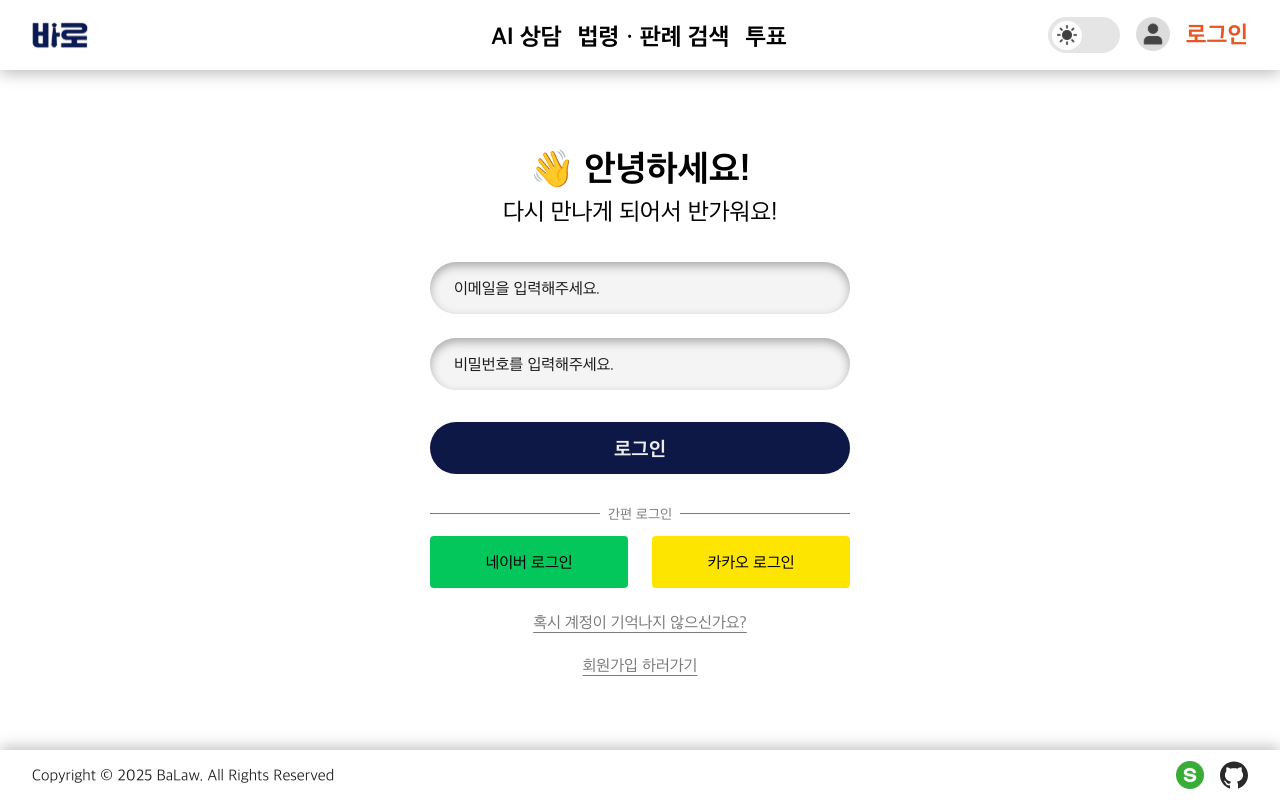
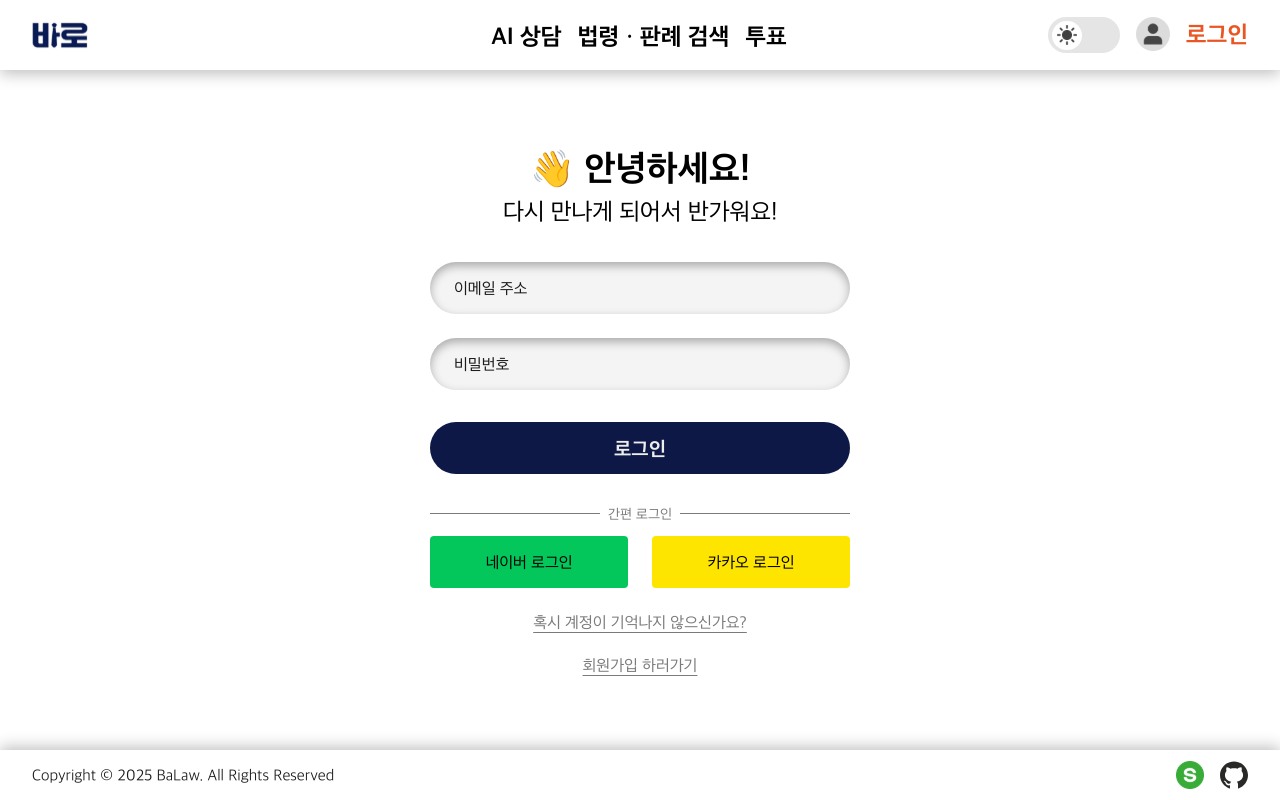
Before and after one commit to prgrms-web-devcourse-final-project/WEB5_6_SamSamOO_FE, a Next.js app: page /login in a window 1280 px wide. Built offline with nearby package versions, Linux system fonts and the light colour scheme.

Commit message:
feat : 로그인 api 연결

```diff
--- /dev/null
+++ b/src/api/loginApi.ts
@@ -0,0 +1,31 @@
+import api from '@/api/axiosInstance';
+
+export interface LoginRequest {
+  email: string;
+  password: string;
+}
+
+export interface LoginResponse {
+  memberId: number;
+  loginId: string;
+  age: number;
+  gender: 'MALE' | 'FEMALE';
+  role: 'USER' | 'ADMIN';
+  name: string;
+  createdAt: string;
+  updatedAt: string;
+}
+
+export const login = async (data: LoginRequest): Promise<LoginResponse> => {
+  const { email: loginId, password } = data;
+
+  try {
+    const res = await api.post<LoginResponse>('/api/auth/login', {
+      loginId,
+      password,
+    });
+    return res.data;
+  } catch (error) {
+    throw error;
+  }
+};
--- a/src/app/(account)/login/page.tsx
+++ b/src/app/(account)/login/page.tsx
@@ -1,35 +1,66 @@
 'use client';
+import { login } from '@/api/loginApi';
 import AccountButton from '@/components/features/account/AccountButton';
 import AccountInput from '@/components/features/account/AccountInput';
+import DividerWithText from '@/components/features/account/DividerWithText';
 import Link from 'next/link';
 import { useState } from 'react';
+import { useRouter } from 'next/navigation';
 
 function Page() {
-  const [email, setEmail] = useState<string>('');
-  const [password, setPassword] = useState<string>('');
+  const router = useRouter();
+  const [formData, setFormData] = useState({
+    email: '',
+    password: '',
+  });
+
+  const handleInputChange = (e: React.ChangeEvent<HTMLInputElement>) => {
+    const { name, value } = e.target;
+    setFormData((prevData) => ({
+      ...prevData,
+      [name]: value,
+    }));
+  };
+
+  const submitLoginForm = async (e: React.FormEvent) => {
+    e.preventDefault();
+
+    try {
+      const response = await login(formData);
+      console.log(response);
+      // 전역 상태에 적재.
+      router.replace('/');
+    } catch (error) {
+      console.error('로그인 실패:', error);
+    }
+  };
 
   return (
     <div className="w-[420px] center-col">
       <h2 className="text-4xl font-bold mb-2">👋 안녕하세요!</h2>
       <h3 className="text-2xl mb-9 break-keep text-center">다시 만나게 되어서 반가워요!</h3>
 
-      <form className="w-full center-col gap-8 mb-[30px]">
+      <form onSubmit={submitLoginForm} className="w-full center-col gap-8 mb-[30px]">
         <div className="w-full flex flex-col gap-6">
-          <AccountInput type="text" placeholder="이메일을 입력해주세요." onChange={setEmail} />
           <AccountInput
+            name="email"
+            placeholder="이메일 주소"
+            type="text"
+            value={formData.email}
+            onChange={handleInputChange}
+          />
+          <AccountInput
+            name="password"
+            placeholder="비밀번호"
             type="password"
-            placeholder="비밀번호를 입력해주세요."
-            onChange={setPassword}
+            value={formData.password}
+            onChange={handleInputChange}
           />
         </div>
         <AccountButton type="submit">로그인</AccountButton>
       </form>
 
-      <div className="flex items-center w-full gap-2 mb-3">
-        <div className="flex-1 h-[1px] bg-[#7b7b7b] dark:bg-primary-white"></div>
-        <p className="text-[#7b7b7b] text-sm dark:text-primary-white">간편 로그인</p>
-        <div className="flex-1 h-[1px] bg-[#7b7b7b] dark:bg-primary-white"></div>
-      </div>
+      <DividerWithText text="간편 로그인" />
 
       <div className="w-full flex gap-6 mb-6">
         <button className="flex-1 h-13 bg-[#03C75A] px-[35px] rounded-sm">네이버 로그인</button>
--- a/src/app/(account)/sign-up/page.tsx
+++ b/src/app/(account)/sign-up/page.tsx
@@ -3,6 +3,7 @@
 import AccountButton from '@/components/features/account/AccountButton';
 import AccountInput from '@/components/features/account/AccountInput';
 import BirthdayInput from '@/components/features/account/BirthdayInput';
+import DividerWithText from '@/components/features/account/DividerWithText';
 import SelectGender from '@/components/features/account/SelectGender';
 
 function Page() {
@@ -28,11 +29,7 @@ function Page() {
         <AccountButton type="submit">회원가입</AccountButton>
       </form>
 
-      <div className="mb-5 flex w-full items-center gap-2">
-        <div className="h-px flex-1 bg-[#7b7b7b] dark:bg-primary-white" />
-        <p className="text-sm text-[#7b7b7b] dark:text-primary-white">간편 회원가입</p>
-        <div className="h-px flex-1 bg-[#7b7b7b] dark:bg-primary-white" />
-      </div>
+      <DividerWithText text="간편 회원가입" />
 
       <div className="mb-6 flex w-full gap-6">
         <button className="h-13 flex-1 rounded-sm bg-[#03C75A] px-9 dark:text-primary-black">
--- a/src/components/features/account/AccountInput.tsx
+++ b/src/components/features/account/AccountInput.tsx
@@ -1,26 +1,31 @@
+import React from 'react';
 import tw from '@/utils/tw';
 
 interface Props {
+  name: string;
   placeholder: string;
   type: 'text' | 'password';
-  onChange?: (value: string) => void;
+  onChange?: (e: React.ChangeEvent<HTMLInputElement>) => void;
+  value: string;
 }
 
 export const STYLE = tw(
   'h-13 w-full rounded-full px-6 outline-none',
   'bg-[#F4F4F4] placeholder-primary-black shadow-[inset_0_4px_10px_0_rgba(0,0,0,0.3)]',
-
   'dark:caret-primary-black',
 );
 
-function AccountInput({ placeholder, type, onChange }: Props) {
+function AccountInput({ name, placeholder, type, onChange, value }: Props) {
   return (
     <input
       className={STYLE}
+      name={name}
       type={type}
-      onChange={(e) => onChange?.(e.target.value)}
+      value={value}
+      onChange={onChange}
       placeholder={placeholder}
     />
   );
 }
+
 export default AccountInput;
--- /dev/null
+++ b/src/components/features/account/DividerWithText.tsx
@@ -0,0 +1,14 @@
+interface Props {
+  text: string;
+}
+
+function DividerWithText({ text }: Props) {
+  return (
+    <div className="flex items-center w-full gap-2 mb-3">
+      <div className="flex-1 h-[1px] bg-[#7b7b7b] dark:bg-primary-white"></div>
+      <p className="text-[#7b7b7b] text-sm dark:text-primary-white">{text}</p>
+      <div className="flex-1 h-[1px] bg-[#7b7b7b] dark:bg-primary-white"></div>
+    </div>
+  );
+}
+export default DividerWithText;
```
